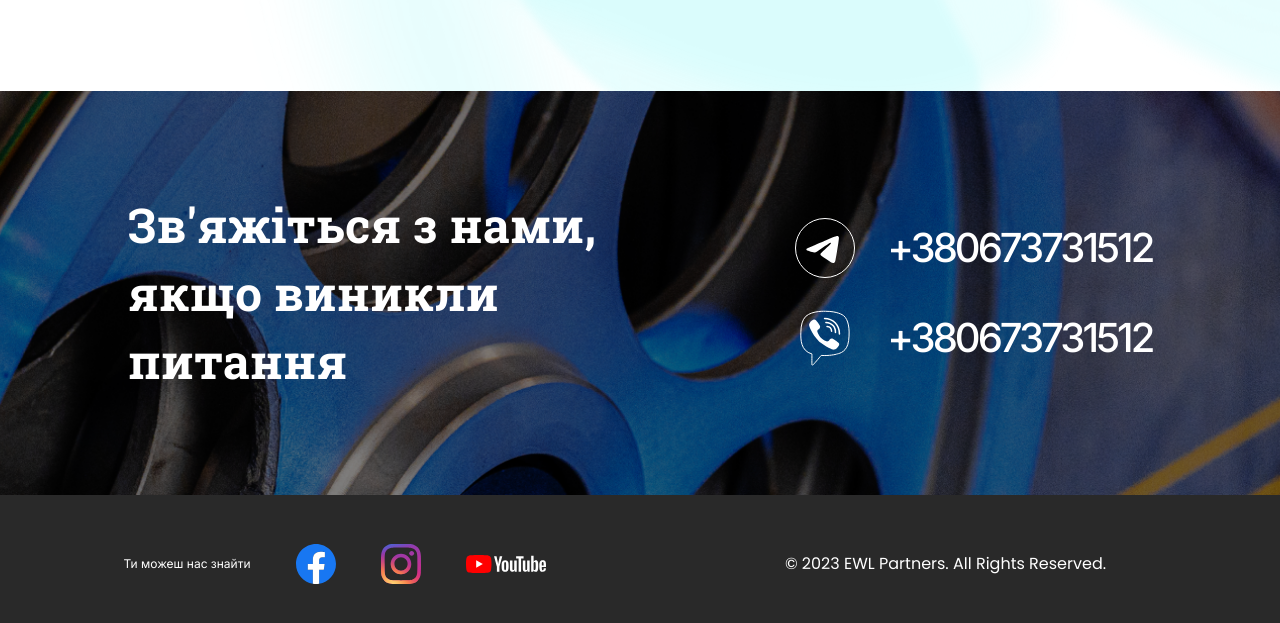
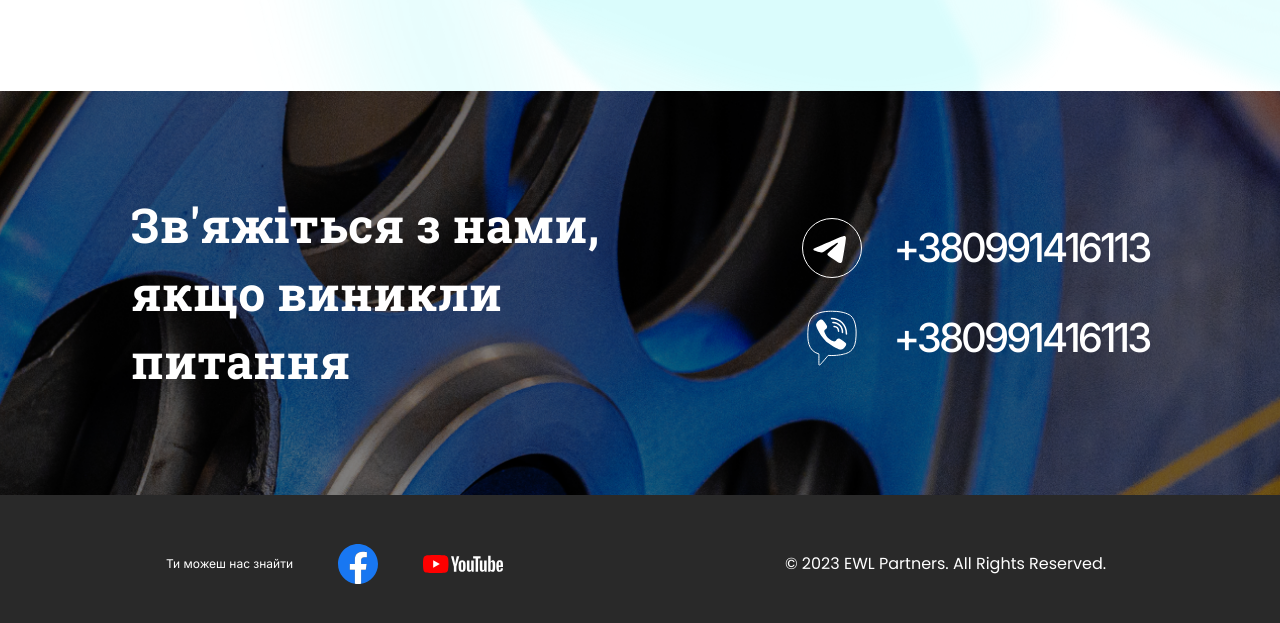
Before and after one commit to RomanKoriachko/ewl_LP_PKC, a plain HTML site: page index.html in a window 1280 px wide. Shown: the part 6571-7194 px from the top of the page. Drawn offline with nearby package versions, Linux system fonts and the light colour scheme.

Commit message:
add new contacts

```diff
--- a/index.html
+++ b/index.html
@@ -530,13 +530,13 @@
                             <div class="row footer-contacts-item telegram-item">
                                 <div class="contact-img telegram-img"></div>
                                 <p class="contact-number telegram-number">
-                                    +380673731512
+                                    +380991416113
                                 </p>
                             </div>
                             <div class="row footer-contacts-item viber-item">
                                 <div class="contact-img viber-img"></div>
                                 <p class="contact-number viber-number">
-                                    +380673731512
+                                    +380991416113
                                 </p>
                             </div>
                         </div>
@@ -547,13 +547,13 @@
                 <div class="row social-media-wrapper">
                     <p class="social-media-text">Ти можеш нас знайти</p>
                     <div class="row social-media-links-wrapper">
-                        <a href=""
+                        <a href="https://www.facebook.com/profile.php?id=100095120024924" target="_blank"
                             ><div class="social-media-link facebook-link"></div
                         ></a>
-                        <a href=""
+                        <!-- <a href="" target="_blank"
                             ><div class="social-media-link instagram-link"></div
-                        ></a>
-                        <a href=""
+                        ></a> -->
+                        <a href="https://www.youtube.com/channel/UCuRSVn341MBdI8ZeUS4RRtw" target="_blank"
                             ><div class="social-media-link youtube-link"></div
                         ></a>
                     </div>
```
